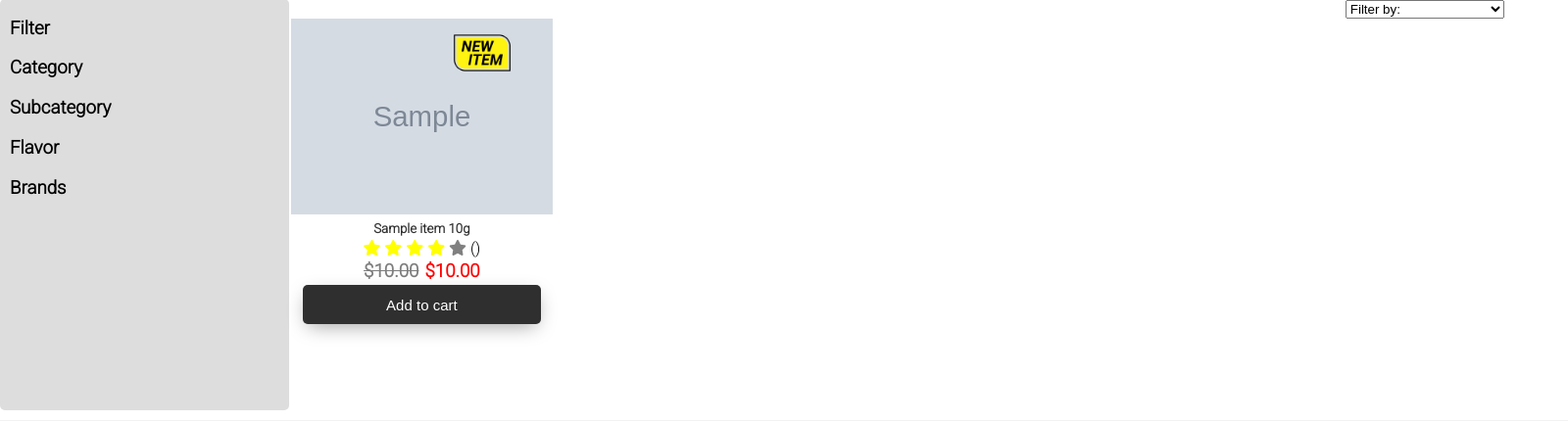
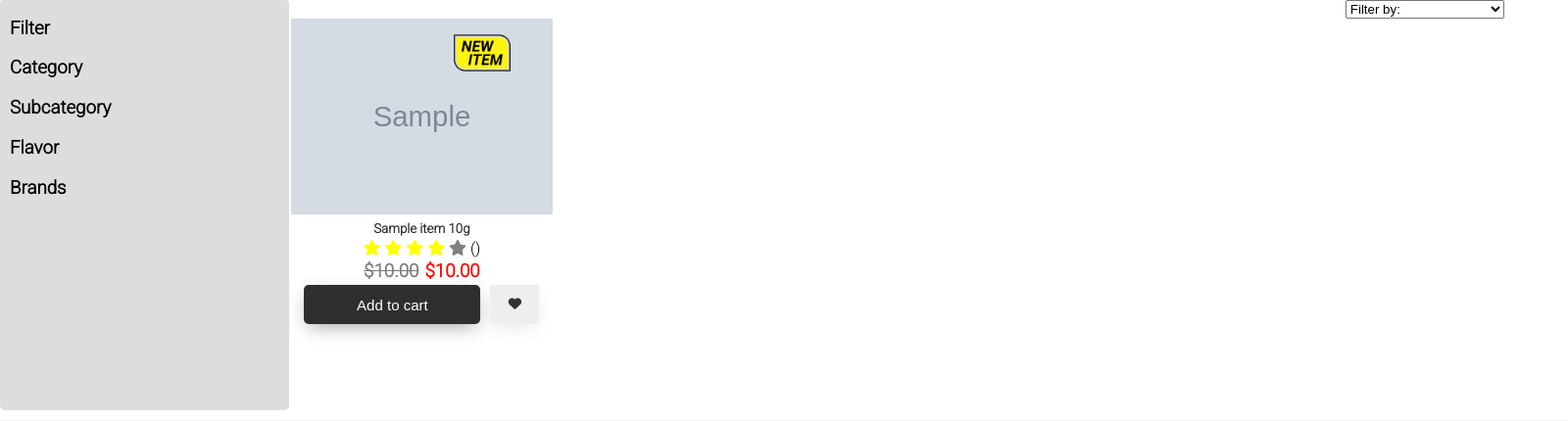
Before and after one commit to Dadi04/vitality-vault, a Django app: page /clothing in a window 1600 px wide. Shown: the part 192-622 px from the top of the page at 98% size. Run offline with Django 5.2, Linux system fonts and the light colour scheme; tables that the repository leaves empty hold one stand-in row (values such as "Sample post"); grey boxes marked "Sample" are stand-in pictures; some libraries are stand-ins or nearby versions.

Commit message:
starting of wishlist logic, fixed all wishlist buttons

```diff
--- a/supplement_store/static/supplement_store/style.css
+++ b/supplement_store/static/supplement_store/style.css
@@ -962,8 +962,13 @@ footer #third #third-third img {
 #shop #right-side .shop-right .item h3 {
   margin: 3px;
 }
-#shop #right-side .shop-right .item .add-to-cart {
-  width: 90%;
+#shop #right-side .shop-right .item #buttons {
+  display: flex;
+  justify-content: center;
+  width: 100%;
+}
+#shop #right-side .shop-right .item #buttons .add-to-cart {
+  width: 180px;
   height: 40px;
   border: none;
   outline: none;
@@ -979,8 +984,26 @@ footer #third #third-third img {
   margin: 0 auto;
   display: block;
 }
-#shop #right-side .shop-right .item .add-to-cart:hover {
+#shop #right-side .shop-right .item #buttons .add-to-cart:hover {
   background-color: #444;
+}
+#shop #right-side .shop-right .item #buttons #wishlist {
+  width: 50px;
+  height: 40px;
+  border: none;
+  outline: none;
+  background-color: #eee;
+  color: #333;
+  text-align: center;
+  box-shadow: 0 6px 20px -5px rgba(184, 183, 183, 0.4);
+  position: relative;
+  overflow: hidden;
+  transition: background-color 0.3s ease;
+  display: inline-block;
+  margin-left: 10px;
+}
+#shop #right-side .shop-right .item #buttons #wishlist:hover {
+  background-color: #bbb;
 }
 
 #item {
@@ -1117,11 +1140,9 @@ footer #third #third-third img {
 #item #other #item-content #item-right #from-to-date {
   margin: 0;
 }
-#item #other #item-content #item-right #buttons {
+#item #other #item-content #item-right #cart {
   margin-top: 10px;
-}
-#item #other #item-content #item-right #buttons #cart {
-  width: 80%;
+  width: 100%;
   height: 40px;
   border: none;
   outline: none;
@@ -1135,28 +1156,29 @@ footer #third #third-third img {
   transition: background-color 0.3s ease;
   display: inline-block;
 }
-#item #other #item-content #item-right #buttons #cart:hover {
+#item #other #item-content #item-right #cart:hover {
   background-color: #444;
 }
-#item #other #item-content #item-right #buttons .not_in_stock {
-  background-color: gray !important;
+#item #other #item-content #item-right .not_in_stock {
+  background-color: gray;
 }
-#item #other #item-content #item-right #buttons #wishlist {
-  width: 10%;
+#item #other #item-content #item-right #wishlist {
+  margin-top: 10px;
+  width: 100%;
   height: 40px;
   border: none;
   outline: none;
   background-color: #eee;
   color: #333;
+  font-size: 16px;
   text-align: center;
   box-shadow: 0 6px 20px -5px rgba(184, 183, 183, 0.4);
   position: relative;
   overflow: hidden;
   transition: background-color 0.3s ease;
   display: inline-block;
-  margin-left: 10px;
 }
-#item #other #item-content #item-right #buttons #wishlist:hover {
+#item #other #item-content #item-right #wishlist:hover {
   background-color: #bbb;
 }
 
--- a/supplement_store/static/supplement_store/style.scss
+++ b/supplement_store/static/supplement_store/style.scss
@@ -1101,8 +1101,13 @@ footer {
                     margin: 3px;
                 }
 
+                #buttons {
+                    display: flex;
+                    justify-content: center;
+                    width: 100%;
+
                     .add-to-cart {
-                    width: 90%;
+                        width: 180px;
                         height: 40px;
                         border: none;
                         outline: none;
@@ -1120,6 +1125,27 @@ footer {
 
                         &:hover {
                             background-color: #444;
+                        }
+                    }
+
+                    #wishlist {
+                        width: 50px;
+                        height: 40px;
+                        border: none;
+                        outline: none;
+                        background-color: #eee;
+                        color: #333;
+                        text-align: center;
+                        box-shadow: 0 6px 20px -5px rgba(184, 183, 183, 0.4);
+                        position: relative;
+                        overflow: hidden;
+                        transition: background-color 0.3s ease;
+                        display: inline-block;
+                        margin-left: 10px;
+
+                        &:hover {
+                            background-color: #bbb;
+                        }
                     }
                 }
             }
@@ -1285,11 +1311,9 @@ footer {
                     margin: 0;
                 }
 
-                #buttons {
+                #cart {
                     margin-top: 10px;
-
-                    #cart {
-                        width: 80%;
+                    width: 100%;
                     height: 40px;
                     border: none;
                     outline: none;
@@ -1309,27 +1333,27 @@ footer {
                 }
 
                 .not_in_stock {
-                        background-color: gray !important;
+                    background-color: gray;
                 }
 
                 #wishlist {
-                        width: 10%;
+                    margin-top: 10px;
+                    width: 100%;
                     height: 40px;
                     border: none;
                     outline: none;
                     background-color: #eee;
                     color: #333;
+                    font-size: 16px;
                     text-align: center;
                     box-shadow: 0 6px 20px -5px rgba(184, 183, 183, 0.4);
                     position: relative;
                     overflow: hidden;
                     transition: background-color 0.3s ease;
                     display: inline-block;
-                        margin-left: 10px;
 
                     &:hover {
                         background-color: #bbb;
-                        }
                     }
                 }
             }
--- a/supplement_store/templates/supplement_store/shop.html
+++ b/supplement_store/templates/supplement_store/shop.html
@@ -90,12 +90,19 @@
                                 <h3 class="new_price">${{item.sale_price}}</h3>
                             {% endif %}
                         </div>
+                        <div id="buttons">
                             <form action="{% url 'shopping_cart' %}" method="post">
                                 {% csrf_token %}
                                 <input type="hidden" value="{{ item.id }}" name="id">
                                 <input type="hidden" value="1" name="quantity">
                                 <input class="add-to-cart" value="Add to cart" type="submit" {% if not item.is_available %}disabled{% endif %}>
                             </form>
+                            <form action="{% url 'wishlist' %}" method="post">
+                                {% csrf_token %}
+                                <input type="hidden" value="{{ item.id }}" name="id">
+                                <button type="submit" id="wishlist" class="fa fa-heart"></button>
+                            </form>
+                        </div>
                     </div>
                 {% endfor %}
             </div>
--- a/todo.txt
+++ b/todo.txt
@@ -15,5 +15,3 @@ pagination u shopu (16 itema)
 pagination u comments (5 comms)
 
 dodati stranu za povecavanje quantity-ja
-
-popraviti filter
```
Also changed, not shown: supplement_store/templates/supplement_store/item.html (+11 -4 lines), 1 other file. Lines whose indentation alone changed are shown as unchanged.
